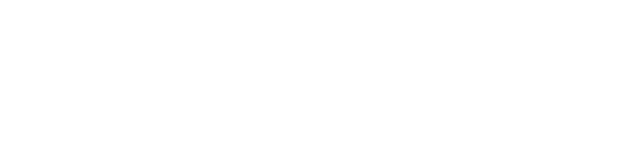
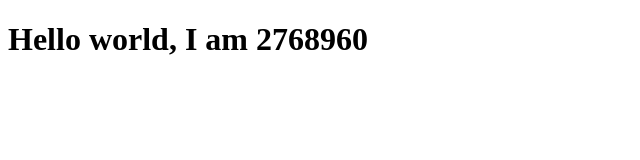
Before and after one commit to LehlohonoloTosa/LABB, a plain HTML site: page index.html in a window 1280 px wide. Shown: the whole page, without its empty margins (0-640 px from the left). Drawn offline with Linux system fonts and the light colour scheme.

Commit message:
filled in index.html

```diff
--- a/index.html
+++ b/index.html
@@ -6,6 +6,6 @@
     <title>Document</title>
 </head>
 <body>
-
+    <h1>Hello world, I am 2768960</h1>
 </body>
 </html>
```
